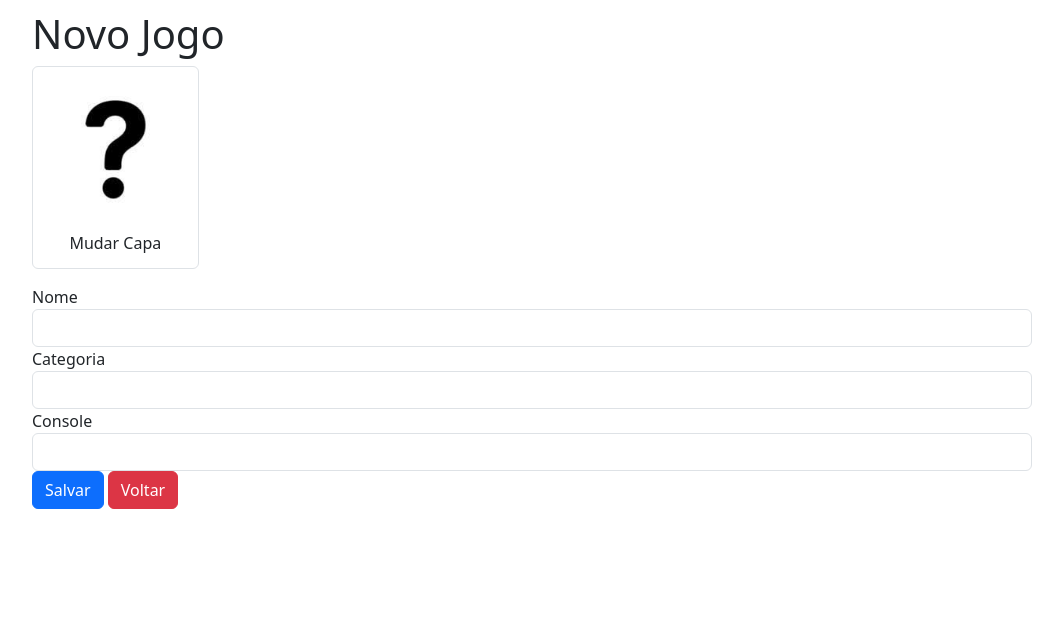
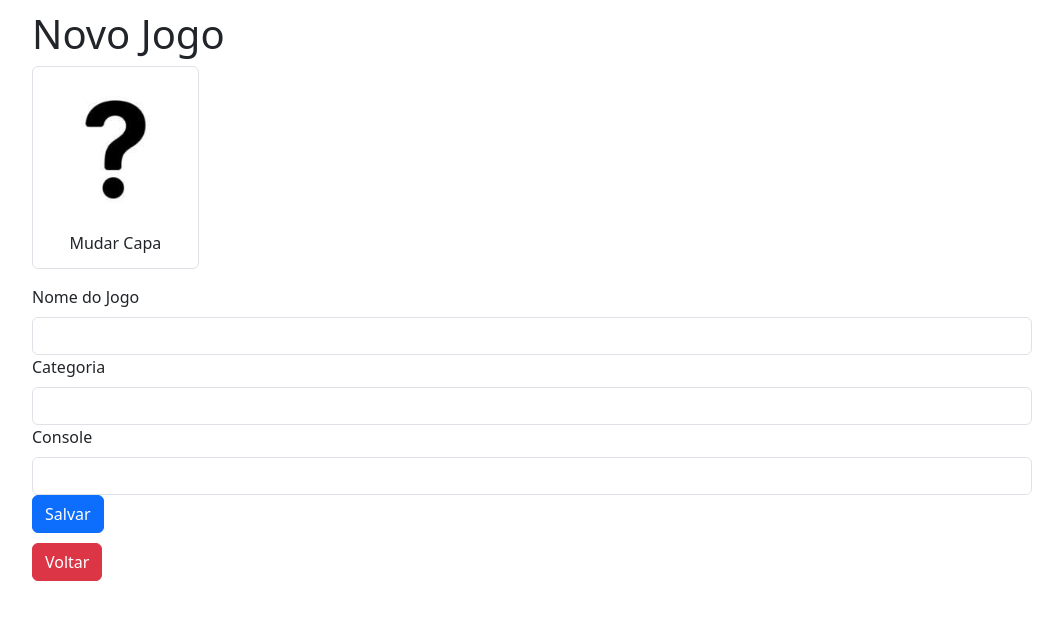
Before and after one commit to leondaros/jogoteca, a Flask app: page /novo in a window 1280 px wide. Shown: the top 620 px of the page, without its empty margins (108-1171 px from the left). Run offline with Flask 3, Linux system fonts and the light colour scheme; the visitor is signed in with stand-in values (Sample User, id 1); some libraries are stand-ins or nearby versions.

Commit message:
Adding validation to form

```diff
--- a/helpers.py
+++ b/helpers.py
@@ -1,5 +1,14 @@
 import os
+
 from jogoteca import app
+from flask_wtf import FlaskForm
+from wtforms import StringField, SubmitField, validators
+
+class FormularioJogo(FlaskForm):
+    nome = StringField('Nome do Jogo', [validators.DataRequired(), validators.Length(min=1, max=50)])
+    categoria = StringField('Categoria', [validators.DataRequired(), validators.Length(min=1, max=40)])
+    console = StringField('Console', [validators.DataRequired(), validators.Length(min=1, max=20)])
+    salvar = SubmitField('Salvar')
 
 def recupera_imagem(id):
     for nome_arquivo in os.listdir(app.config['UPLOAD_PATH']):
--- a/templates/novo.html
+++ b/templates/novo.html
@@ -13,18 +13,20 @@
 
         <fieldset>
           <div class="form-group">
-            <label for="nome">Nome</label>
-            <input type="text" id="nome" name="nome" class="form-control">
+            {{ form.nome.label(class="form-label") }}
+            {{ form.nome(class="form-control") }}
           </div>
           <div class="form-group">
-            <label for="categoria">Categoria</label>
-            <input type="text" id="categoria" name="categoria" class="form-control">
+            {{ form.categoria.label(class="form-label") }}
+            {{ form.categoria(class="form-control") }}
           </div>
           <div class="form-group">
-            <label for="console">Console</label>
-            <input type="text" id="console" name="console" class="form-control">
+            {{ form.console.label(class="form-label") }}
+            {{ form.console(class="form-control") }}
           </div>
-          <button type="submit" class="btn btn-primary btn-salvar">Salvar</button>
+          <div>
+            {{ form.salvar(class="btn btn-primary") }}
+          </div>
           <a class="btn btn-danger" href="{{ url_for('index') }}">Voltar</a>
         </fieldset>
       </form>
--- a/views.py
+++ b/views.py
@@ -1,7 +1,7 @@
 from flask import render_template, request, redirect, session, flash, url_for, send_from_directory
 from jogoteca import app, db
 from models import Jogos, Usuarios
-from helpers import recupera_imagem, deleta_arquivo
+from helpers import recupera_imagem, deleta_arquivo, FormularioJogo
 import time
 
 @app.route('/')
@@ -13,13 +13,19 @@ def index():
 def novo():
     if 'usuario_logado' not in session or session['usuario_logado'] == None:
         return redirect(url_for('login', proxima=url_for('novo')))
-    return render_template('novo.html', titulo='Novo Jogo')
+    form = FormularioJogo()
+    return render_template('novo.html', titulo='Novo Jogo', form=form)
 
 @app.route("/criar", methods=['POST'])
 def criar():
-    nome = request.form['nome']
-    categoria = request.form['categoria']
-    console = request.form['console']
+    form = FormularioJogo(request.form)
+
+    if not form.validate_on_submit():
+        return redirect(url_for('novo'))
+
+    nome = form.nome.data
+    categoria = form.categoria.data
+    console = form.console.data
     jogo = Jogos.query.filter_by(nome=nome).first()
     if jogo:
         flash('Jogo já existente')
```
